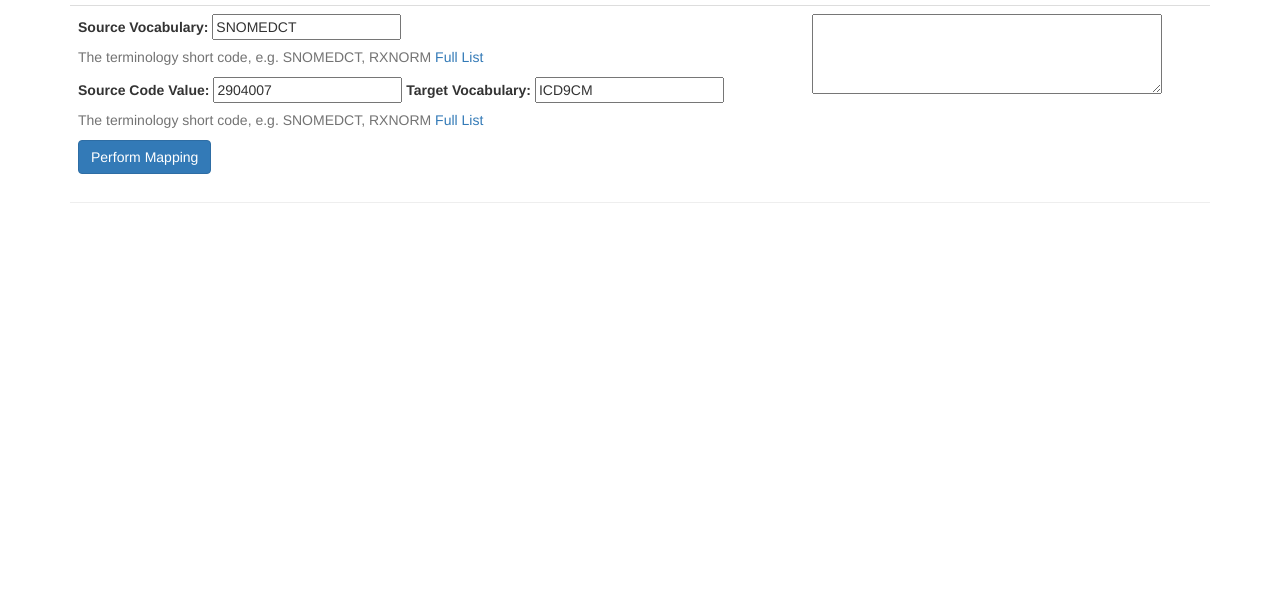
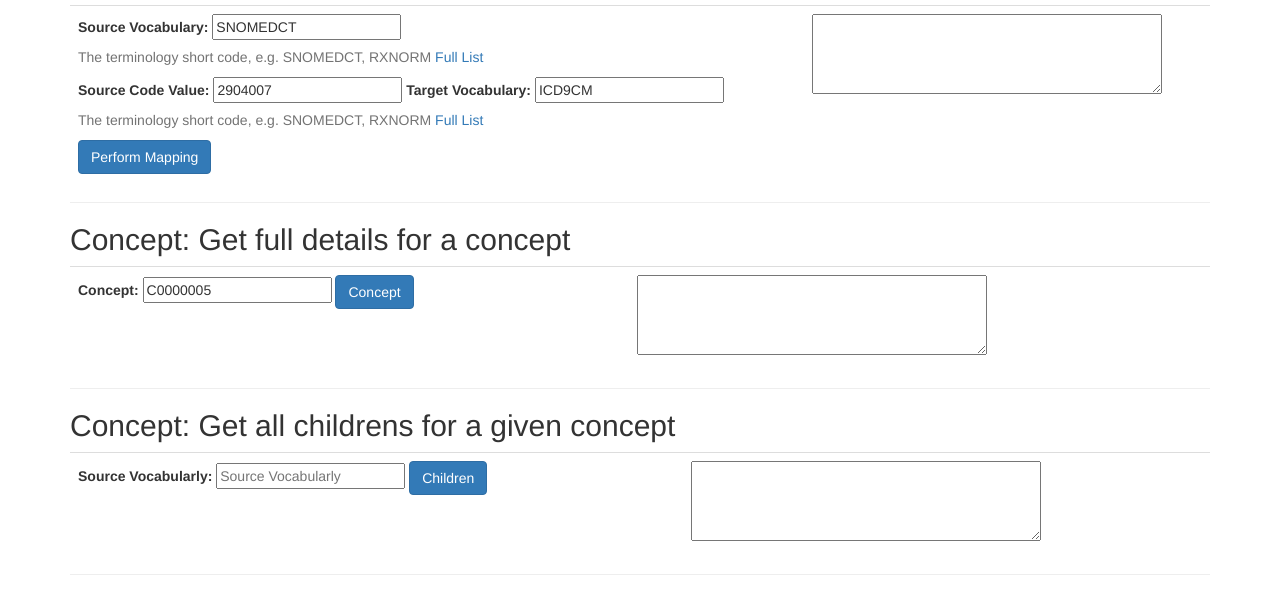
Before and after one commit to chintanop/health-vocabulary-rest-api, a Django app: page /demo in a window 1280 px wide. Shown: the part 535-1130 px from the top of the page. Before the commit the page ends 738 px from the top, so only its background shows below. Run offline with Django 3.2, Linux system fonts and the light colour scheme; some libraries are stand-ins or nearby versions.

Commit message:
Update 01132015

```diff
--- a/umls/templates/demo.html
+++ b/umls/templates/demo.html
@@ -28,6 +28,13 @@
             $("#map_target").submit(function(){
                 $.get("/map/"+$("#source_vocab").val()+"/"+$("#source_code").val()+"/"+$("#target_vocab").val(),function(response){
                     $("#map_results").val(response);
+                });
+                return false;
+            });
+
+            $("#concept").submit(function(){
+                $.get("/concept/"+$("#cui").val(),function(response){
+                    $("#concept_results").val(response);
                 });
                 return false;
             });
@@ -117,6 +124,44 @@
     </table>
     <hr>
 
+    <h2>Concept: Get full details for a concept</h2>
+
+    <table class="table">
+        <tr>
+            <td>
+        <form method="GET" action="" id="concept">
+            <label>Concept:</label>
+                <input type="text" id="cui" name="cui" placeholder="Concept , e.g. C0000005" value="C0000005">
+            <input type="submit" value="Concept" class="btn btn-primary"/>
+        </form>
+            </td>
+            <td>
+                <textarea id="concept_results" style="width:350px;height:80px">
+                </textarea>
+            </td>
+        </tr>
+    </table>
+    <hr>
+
+    <h2>Concept: Get all childrens for a given concept</h2>
+
+    <table class="table">
+        <tr>
+            <td>
+        <form method="GET" action="" id="children">
+            <label>Source Vocabularly:</label>
+            <input type="text" id="sab" name="sab" placeholder="Source Vocabularly" value="">
+            <input type="submit" value="Children" class="btn btn-primary"/>
+        </form>
+            </td>
+            <td>
+                <textarea id="concept_results" style="width:350px;height:80px">
+                </textarea>
+            </td>
+        </tr>
+    </table>
+    <hr>
+
     </div>
 </body>
 </html>
--- a/vocabintf/settings.py
+++ b/vocabintf/settings.py
@@ -14,8 +14,9 @@ DATABASES = {
         'ENGINE': 'django.db.backends.mysql', # Add 'postgresql_psycopg2', 'mysql', 'sqlite3' or 'oracle'.
         'NAME': 'umls',                      # Or path to database file if using sqlite3.
         'USER': 'root',                      # Not used with sqlite3.
-        'PASSWORD': '',                  # Not used with sqlite3.
-        'HOST': '/usr/local/django-apps/djangostack-1.4.5-0/mysql/tmp/mysql.sock',                      # Set to empty string for localhost. Not used with sqlite3.
+        'PASSWORD': 'root',                  # Not used with sqlite3.
+        #'HOST': '/usr/local/django-apps/djangostack-1.4.5-0/mysql/tmp/mysql.sock',                      # Set to empty string for localhost. Not used with sqlite3.
+        'HOST': '',
         'PORT': '',                      # Set to empty string for default. Not used with sqlite3.
     }
 }
--- a/vocabintf/urls.py
+++ b/vocabintf/urls.py
@@ -14,4 +14,7 @@ urlpatterns = patterns('',
     url(r'^map/(?P<source_vocab>.+)/(?P<code_val>.+)/(?P<target_vocab>.+)/$', 'umls.views.map_resource_view'),
 
     url(r'^demo', TemplateView.as_view(template_name="demo.html")),
+
+    #Concept Resource View
+    url(r'^concept/(?P<cui>.+)/$', 'umls.views.concept_resource_view'),
 )
```
Also changed, not shown: umls/resources.py (+16 -0 lines), umls/views.py (+21 -0 lines).
